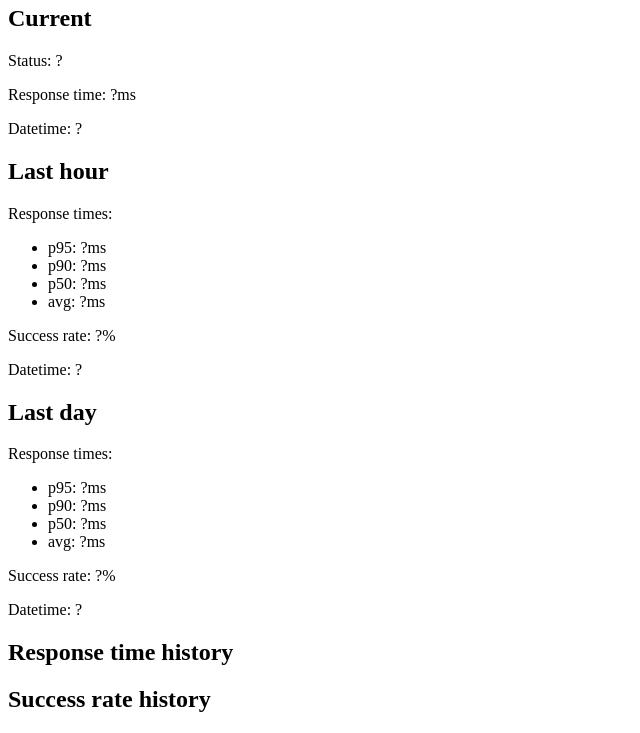
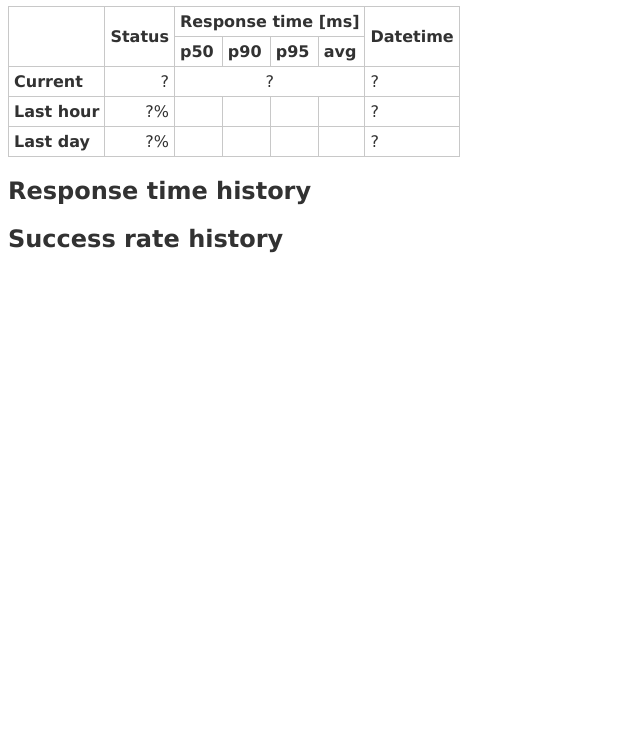
Before and after one commit to cu2/kt-status, a plain HTML site: page static/index.html in a window 1280 px wide. Shown: the part 75-808 px from the top of the page, without its empty margins (0-640 px from the left). Drawn offline with nearby package versions, Linux system fonts and the light colour scheme; no server answers.

Commit message:
[status] table format

```diff
--- a/static/index.html
+++ b/static/index.html
@@ -7,33 +7,52 @@
     <script src="https://code.jquery.com/jquery-3.3.1.min.js"></script>
     <script src="https://code.highcharts.com/highcharts.js"></script>
     <link rel="icon" type="image/vnd.microsoft.icon" href="/favicon.ico">
+    <link rel="stylesheet" href="style.css">
   </head>
   <body>
     <h1>KT status</h1>
-    <h2>Current</h2>
-    <p>Status: <span id="current_status">?</span></p>
-    <p>Response time: <span id="current_response_time">?</span>ms</p>
-    <p>Datetime: <span id="current_datetime">?</span></p>
-    <h2>Last hour</h2>
-    <p>Response times:</p>
-    <ul>
-      <li>p95: <span id="last_hour_response_time_p95">?</span>ms</li>
-      <li>p90: <span id="last_hour_response_time_p90">?</span>ms</li>
-      <li>p50: <span id="last_hour_response_time_p50">?</span>ms</li>
-      <li>avg: <span id="last_hour_response_time_avg">?</span>ms</li>
-    </ul>
-    <p>Success rate: <span id="last_hour_success_rate">?</span>%</p>
-    <p>Datetime: <span id="last_hour_datetime">?</span></p>
-    <h2>Last day</h2>
-    <p>Response times:</p>
-    <ul>
-      <li>p95: <span id="last_day_response_time_p95">?</span>ms</li>
-      <li>p90: <span id="last_day_response_time_p90">?</span>ms</li>
-      <li>p50: <span id="last_day_response_time_p50">?</span>ms</li>
-      <li>avg: <span id="last_day_response_time_avg">?</span>ms</li>
-    </ul>
-    <p>Success rate: <span id="last_day_success_rate">?</span>%</p>
-    <p>Datetime: <span id="last_day_datetime">?</span></p>
+    <table>
+      <thead>
+        <tr>
+          <th rowspan="2"></th>
+          <th rowspan="2">Status</th>
+          <th colspan="4">Response time [ms]</th>
+          <th rowspan="2">Datetime</th>
+        </tr>
+        <tr>
+          <th>p50</th>
+          <th>p90</th>
+          <th>p95</th>
+          <th>avg</th>
+        </tr>
+      </thead>
+      <tbody>
+        <tr>
+          <th>Current</th>
+          <td><span id="current_status">?</span></td>
+          <td colspan="4" class="center"><span id="current_response_time">?</span></td>
+          <td class="left"><span id="current_datetime">?</span></td>
+        </tr>
+        <tr>
+          <th>Last hour</th>
+          <td><span id="last_hour_success_rate">?</span>%</td>
+          <td><span id="last_hour_response_time_p50"></span></td>
+          <td><span id="last_hour_response_time_p90"></span></td>
+          <td><span id="last_hour_response_time_p95"></span></td>
+          <td><span id="last_hour_response_time_avg"></span></td>
+          <td class="left"><span id="last_hour_datetime">?</span></td>
+        </tr>
+        <tr>
+          <th>Last day</th>
+          <td><span id="last_day_success_rate">?</span>%</td>
+          <td><span id="last_day_response_time_p50"></span></td>
+          <td><span id="last_day_response_time_p90"></span></td>
+          <td><span id="last_day_response_time_p95"></span></td>
+          <td><span id="last_day_response_time_avg"></span></td>
+          <td class="left"><span id="last_day_datetime">?</span></td>
+        </tr>
+      </tbody>
+    </table>
     <h2>Response time history</h2>
     <div id="response_time_chart_24_hours"></div>
     <div id="response_time_chart_91_days"></div>
--- a/static/main.js
+++ b/static/main.js
@@ -1,3 +1,8 @@
+const formatSuccessRate = function(rate) {
+  return Math.round(rate * 100) / 100;
+}
+
+
 const getResponseTimeSeriesData = function(data, name) {
   return data.map(function(item) {
     return [
@@ -11,7 +16,7 @@ const getSuccessRateSeriesData = function(data) {
   return data.map(function(item) {
     return [
       new Date(item.timestamp).getTime(),
-      Math.round(item.success_rate * 100) / 100,
+      formatSuccessRate(item.success_rate),
     ];
   });
 };
@@ -157,7 +162,7 @@ $(function() {
     $("#last_hour_response_time_p90").html(Math.round(lastHour.p90 * 1000));
     $("#last_hour_response_time_p50").html(Math.round(lastHour.p50 * 1000));
     $("#last_hour_response_time_avg").html(Math.round(lastHour.avg * 1000));
-    $("#last_hour_success_rate").html(lastHour.success_rate);
+    $("#last_hour_success_rate").html(formatSuccessRate(lastHour.success_rate));
     $("#last_hour_datetime").html(getDateHour(lastHour.timestamp));
   });
   $.getJSON("/data/days.json?t="+t, function(data) {
@@ -178,7 +183,7 @@ $(function() {
     $("#last_day_response_time_p90").html(Math.round(lastDay.p90 * 1000));
     $("#last_day_response_time_p50").html(Math.round(lastDay.p50 * 1000));
     $("#last_day_response_time_avg").html(Math.round(lastDay.avg * 1000));
-    $("#last_day_success_rate").html(lastDay.success_rate);
+    $("#last_day_success_rate").html(formatSuccessRate(lastDay.success_rate));
     $("#last_day_datetime").html(getDate(lastDay.timestamp));
   });
 });
--- /dev/null
+++ b/static/style.css
@@ -0,0 +1,27 @@
+body {
+  font-family: Verdana, Geneva, Tahoma, sans-serif;
+  color: rgb(50, 50, 50);
+}
+
+table {
+  border-collapse: collapse;
+}
+th {
+  border: solid 1px rgb(200, 200, 200);
+  padding: 5px;
+  text-align: left;
+}
+td {
+  border: solid 1px rgb(200, 200, 200);
+  padding: 5px;
+  text-align: right;
+}
+.left {
+  text-align: left;
+}
+.center {
+  text-align: center;
+}
+.right {
+  text-align: right;
+}
```
